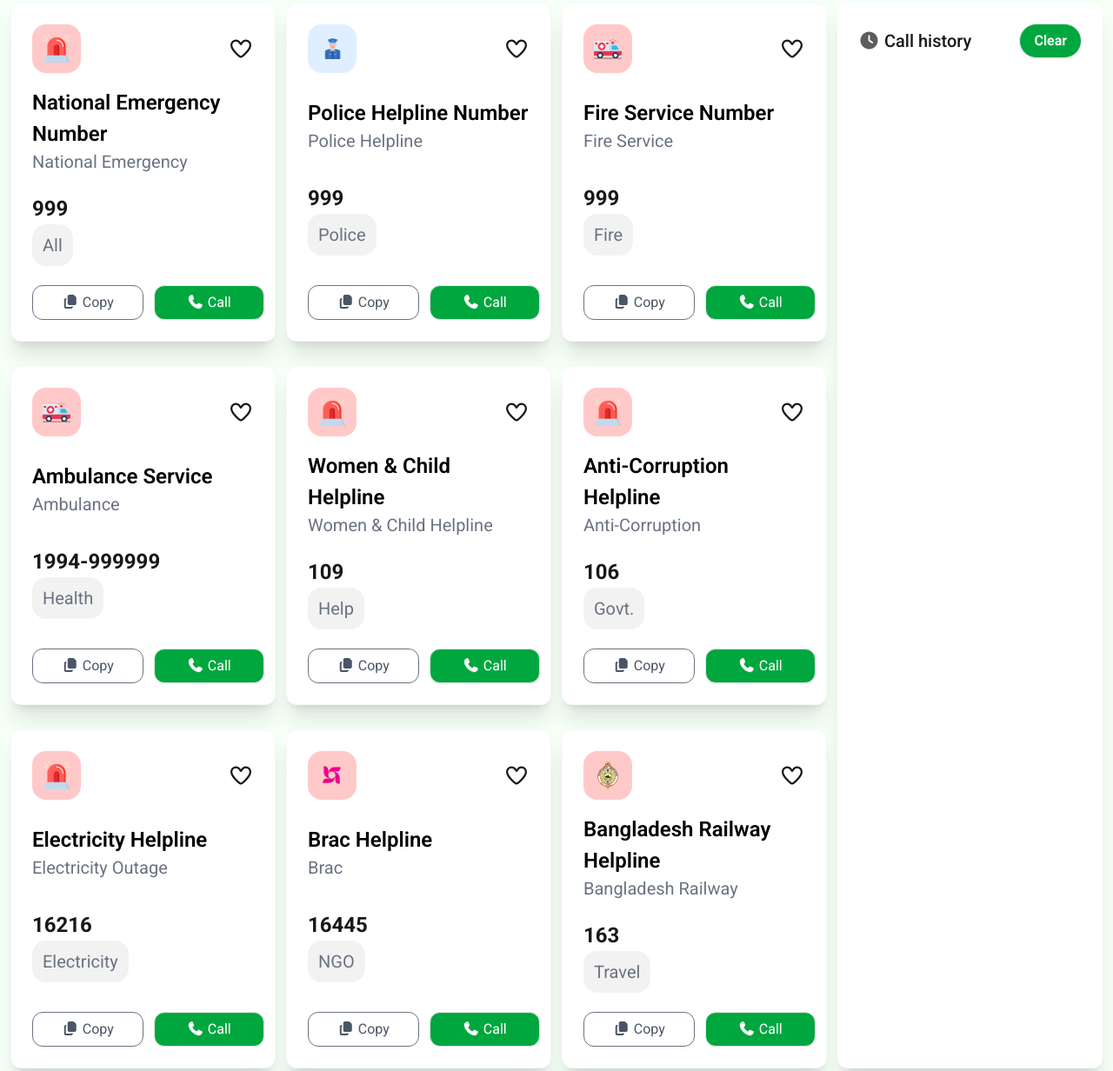
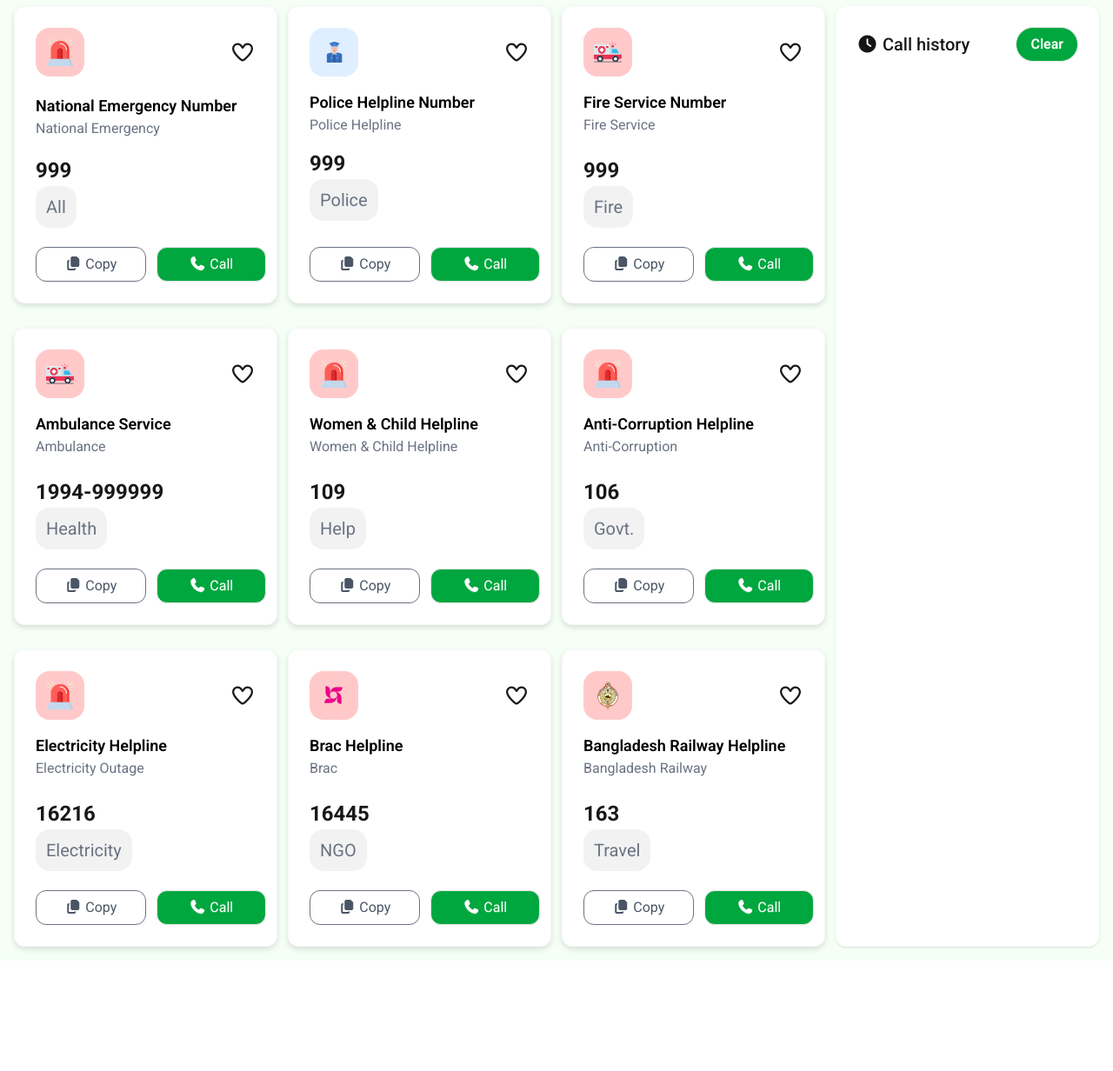
Before and after one commit to Shajidaa/bd-emergency-hotline, a plain HTML site: page index.html in a window 1280 px wide. Shown: the part 372-1604 px from the top of the page at 87% size. After the commit the page ends 1477 px from the top, so only its background shows below. Drawn offline with nearby package versions, Linux system fonts and the light colour scheme; a web font is replaced by a local one.

Commit message:
update all the website design

```diff
--- a/index.html
+++ b/index.html
@@ -36,7 +36,7 @@
   <body class="mx-auto bg-[#f5fff6] font-[roboto]">
     <header class="font-[roboto] bg-white">
       <nav
-        class="max-w-7xl mx-auto bg-white flex flex-col md:flex-row justify-between items-center lg:px-14 lg:py-6 md:p-4 p-4"
+        class="max-w-7xl mx-auto bg-white flex flex-col md:flex-row justify-between items-center lg:px-14 lg:py-6 p-4"
       >
         <div class="flex gap-3">
           <img class="size-15 md:size-20" src="./images/logo.png" alt="" />
@@ -105,13 +105,13 @@
     <!-- all card section -->
 
     <section
-      class="max-w-7xl mx-auto grid md:grid-cols-12 grid-cols-1 gap-3 mt-3 p-3"
+      class="max-w-7xl mx-auto grid md:grid-cols-12 grid-cols-1 gap-3 mt-3 p-4"
     >
       <section class="md:col-span-9 col-span-1 order-2 md:order-1">
         <!-- row 1 -->
         <section class="grid lg:grid-cols-3 gap-3 grid-cols-1">
           <!-- row-1 cart-1 -->
-          <div class="card card-border bg-base-100 shadow-xl rounded-xl">
+          <div class="card card-border bg-base-100 drop-shadow-md rounded-xl">
             <div class="card-body flex flex-col justify-between">
               <div class="flex justify-between items-center">
                 <div class="bg-red-200 rounded-2xl p-3">
@@ -119,16 +119,16 @@
                 </div>
                 <i class="love-btn fa-regular fa-heart text-2xl text-gray"></i>
               </div>
-              <div class="mb-4 mt-2">
-                <h2 class="card-title text-[24px] text-black font-[roboto]">
+              <div class="">
+                <h2 class="card-title text-lg text-black font-[roboto]">
                   National Emergency Number
                 </h2>
-                <p class="card-subtitle text-xl text-gray-500 font-[roboto]">
+                <p class="card-subtitle text-base text-gray-500 font-[roboto]">
                   National Emergency
                 </p>
               </div>
 
-              <div>
+              <div class="mb-3">
                 <p class="service-num mb-3 font-bold text-2xl">999</p>
                 <p
                   class="bg-[#F2F2F2] rounded-2xl p-3 inline text-xl text-gray-500"
@@ -138,7 +138,7 @@
               </div>
 
               <div
-                class="card-actions flex justify-between items-center gap-3 flex-nowrap mt-6"
+                class="card-actions flex justify-between items-center gap-3 flex-nowrap"
               >
                 <!-- lg:py-4 lg:px-15 py-2 px-10 -->
                 <!-- copy button -->
@@ -158,7 +158,7 @@
             </div>
           </div>
           <!-- row-1 cart-2 -->
-          <div class="card card-border bg-base-100 shadow-xl rounded-xl">
+          <div class="card card-border bg-base-100 drop-shadow-md rounded-xl">
             <div class="card-body flex flex-col justify-between">
               <div class="flex justify-between items-center">
                 <div class="bg-[#DFEFFF] rounded-2xl p-3">
@@ -166,11 +166,11 @@
                 </div>
                 <i class="love-btn fa-regular fa-heart text-2xl text-gray"></i>
               </div>
-              <div class="mb-4 mt-2">
-                <h2 class="card-title text-[24px] text-black font-[roboto]">
+              <div class="">
+                <h2 class="card-title text-lg text-black font-[roboto]">
                   Police Helpline Number
                 </h2>
-                <p class="card-subtitle text-xl text-gray-500 font-[roboto]">
+                <p class="card-subtitle text-base text-gray-500 font-[roboto]">
                   Police Helpline
                 </p>
               </div>
@@ -205,7 +205,7 @@
           </div>
 
           <!-- row-1 cart-3 -->
-          <div class="card card-border bg-base-100 shadow-xl rounded-xl">
+          <div class="card card-border bg-base-100 drop-shadow-md rounded-xl">
             <div class="card-body flex flex-col justify-between">
               <div class="flex justify-between items-center">
                 <div class="bg-red-200 rounded-2xl p-3">
@@ -214,10 +214,10 @@
                 <i class="love-btn fa-regular fa-heart text-2xl text-gray"></i>
               </div>
               <div class="mb-4 mt-2">
-                <h2 class="card-title text-[24px] text-black font-[roboto]">
+                <h2 class="card-title text-lg text-black font-[roboto]">
                   Fire Service Number
                 </h2>
-                <p class="card-subtitle text-xl text-gray-500 font-[roboto]">
+                <p class="card-subtitle text-base text-gray-500 font-[roboto]">
                   Fire Service
                 </p>
               </div>
@@ -254,7 +254,7 @@
 
         <section class="grid lg:grid-cols-3 gap-3 grid-cols-1 mt-7">
           <!-- row-1 cart-1 -->
-          <div class="card card-border bg-base-100 shadow-xl rounded-xl">
+          <div class="card card-border bg-base-100 drop-shadow-md rounded-xl">
             <div class="card-body flex flex-col justify-between">
               <div class="flex justify-between items-center">
                 <div class="bg-red-200 rounded-2xl p-3">
@@ -263,10 +263,8 @@
                 <i class="love-btn fa-regular fa-heart text-2xl text-gray"></i>
               </div>
               <div class="mb-4 mt-2">
-                <h2 class="card-title text-[24px] text-black">
-                  Ambulance Service
-                </h2>
-                <p class="card-subtitle text-xl text-gray-500">Ambulance</p>
+                <h2 class="card-title text-lg text-black">Ambulance Service</h2>
+                <p class="card-subtitle text-base text-gray-500">Ambulance</p>
               </div>
 
               <div>
@@ -298,7 +296,7 @@
             </div>
           </div>
           <!-- row-1 cart-2 -->
-          <div class="card card-border bg-base-100 shadow-xl rounded-xl">
+          <div class="card card-border bg-base-100 drop-shadow-md rounded-xl">
             <div class="card-body flex flex-col justify-between">
               <div class="flex justify-between items-center">
                 <div class="bg-red-200 rounded-2xl p-3">
@@ -307,10 +305,10 @@
                 <i class="love-btn fa-regular fa-heart text-2xl text-gray"></i>
               </div>
               <div class="mb-4 mt-2">
-                <h2 class="card-title text-[24px] text-black">
+                <h2 class="card-title text-lg text-black">
                   Women & Child Helpline
                 </h2>
-                <p class="card-subtitle text-xl text-gray-500">
+                <p class="card-subtitle text-base text-gray-500">
                   Women & Child Helpline
                 </p>
               </div>
@@ -345,7 +343,7 @@
           </div>
 
           <!-- row-2 cart-3 -->
-          <div class="card card-border bg-base-100 shadow-xl rounded-xl">
+          <div class="card card-border bg-base-100 drop-shadow-md rounded-xl">
             <div class="card-body flex flex-col justify-between">
               <div class="flex justify-between items-center">
                 <div class="bg-red-200 rounded-2xl p-3">
@@ -354,10 +352,10 @@
                 <i class="love-btn fa-regular fa-heart text-2xl text-gray"></i>
               </div>
               <div class="mb-4 mt-2">
-                <h2 class="card-title text-[24px] text-black">
+                <h2 class="card-title text-lg text-black">
                   Anti-Corruption Helpline
                 </h2>
-                <p class="card-subtitle text-xl text-gray-500">
+                <p class="card-subtitle text-base text-gray-500">
                   Anti-Corruption
                 </p>
               </div>
@@ -394,7 +392,7 @@
 
         <section class="grid lg:grid-cols-3 gap-3 grid-cols-1 mt-7">
           <!-- row-3 cart-1 -->
-          <div class="card card-border bg-base-100 shadow-xl rounded-xl">
+          <div class="card card-border bg-base-100 drop-shadow-md rounded-xl">
             <div class="card-body flex flex-col justify-between">
               <div class="flex justify-between items-center">
                 <div class="bg-red-200 rounded-2xl p-3">
@@ -403,10 +401,10 @@
                 <i class="love-btn fa-regular fa-heart text-2xl text-gray"></i>
               </div>
               <div class="mb-4 mt-2">
-                <h2 class="card-title text-[24px] text-black">
+                <h2 class="card-title text-lg text-black">
                   Electricity Helpline
                 </h2>
-                <p class="card-subtitle text-xl text-gray-500">
+                <p class="card-subtitle text-base text-gray-500">
                   Electricity Outage
                 </p>
               </div>
@@ -440,7 +438,7 @@
             </div>
           </div>
           <!-- row-3 cart-2 -->
-          <div class="card card-border bg-base-100 shadow-xl rounded-xl">
+          <div class="card card-border bg-base-100 drop-shadow-md rounded-xl">
             <div class="card-body flex flex-col justify-between">
               <div class="flex justify-between items-center">
                 <div class="bg-red-200 rounded-2xl p-3">
@@ -449,8 +447,8 @@
                 <i class="love-btn fa-regular fa-heart text-2xl text-gray"></i>
               </div>
               <div class="mb-4 mt-2">
-                <h2 class="card-title text-[24px] text-black">Brac Helpline</h2>
-                <p class="card-subtitle text-xl text-gray-500">Brac</p>
+                <h2 class="card-title text-lg text-black">Brac Helpline</h2>
+                <p class="card-subtitle text-base text-gray-500">Brac</p>
               </div>
 
               <div>
@@ -483,7 +481,7 @@
           </div>
 
           <!-- row-3 cart-3 -->
-          <div class="card card-border bg-base-100 shadow-xl rounded-xl">
+          <div class="card card-border bg-base-100 drop-shadow-md rounded-xl">
             <div class="card-body flex flex-col justify-between">
               <div class="flex justify-between items-center">
                 <div class="bg-red-200 rounded-2xl p-3">
@@ -496,10 +494,10 @@
                 <i class="love-btn fa-regular fa-heart text-2xl text-gray"></i>
               </div>
               <div class="mb-4 mt-2">
-                <h2 class="card-title text-[24px] text-black">
+                <h2 class="card-title text-lg text-black">
                   Bangladesh Railway Helpline
                 </h2>
-                <p class="card-subtitle text-xl text-gray-500">
+                <p class="card-subtitle text-base text-gray-500">
                   Bangladesh Railway
                 </p>
               </div>
@@ -536,11 +534,11 @@
       </section>
 
       <aside
-        class="lg:col-span-3 md:col-span-3 col-span-1 bg-white rounded-xl p-6 shadow-xl order-1 md:order-2"
+        class="lg:col-span-3 md:col-span-3 col-span-1 bg-white rounded-xl p-6 shadow-sm order-1 md:order-2"
       >
         <div class="flex justify-between gap-2 items-center">
-          <div class="lg:text-xl text-[18px] font-medium">
-            <i class="fa-solid fa-clock text-[#5C5C5C]"></i> Call history
+          <div class="lg:text-xl text-lg font-medium">
+            <i class="fa-solid fa-clock text-[#151515]"></i> Call history
           </div>
           <div>
             <button
--- a/index.js
+++ b/index.js
@@ -62,17 +62,17 @@ for (const callBtn  of callBtns) {
 
            const newCart=document.createElement('div');
            newCart.innerHTML=`
-            <div class="flex justify-between gap-5 items-center bg-[#f5fff6] p-4 mt-4">
+            <div class="flex justify-between gap-5 items-center drop-shadow-sm  rounded-xl bg-[#f5fff6] p-4 mt-4">
             <div>
               <h1
                 id="service-title"
-                class="font-semibold font-[roboto] text-[18px] text-[#111111]"
+                class="font-semibold font-[roboto] text-base text-[#111111]"
               >
                 ${cardTitle}
               </h1>
               <p
                 id="service-number "
-                class="font-normal font-[roboto] text-base text-[#5C5C5C]"
+                class="font-normal font-[roboto] text-[14px] text-[#5C5C5C]"
               >
                 ${serviceNumber}
               </p>
@@ -80,7 +80,7 @@ for (const callBtn  of callBtns) {
             <div>
               <p
                 id="local-time"
-                class="font-normal font-[roboto] text-[18px] text-[#5C5C5C]"
+                class="font-normal font-[roboto] text-base text-[#5C5C5C]"
               >
                 ${localTime.time}
               </p>
```
